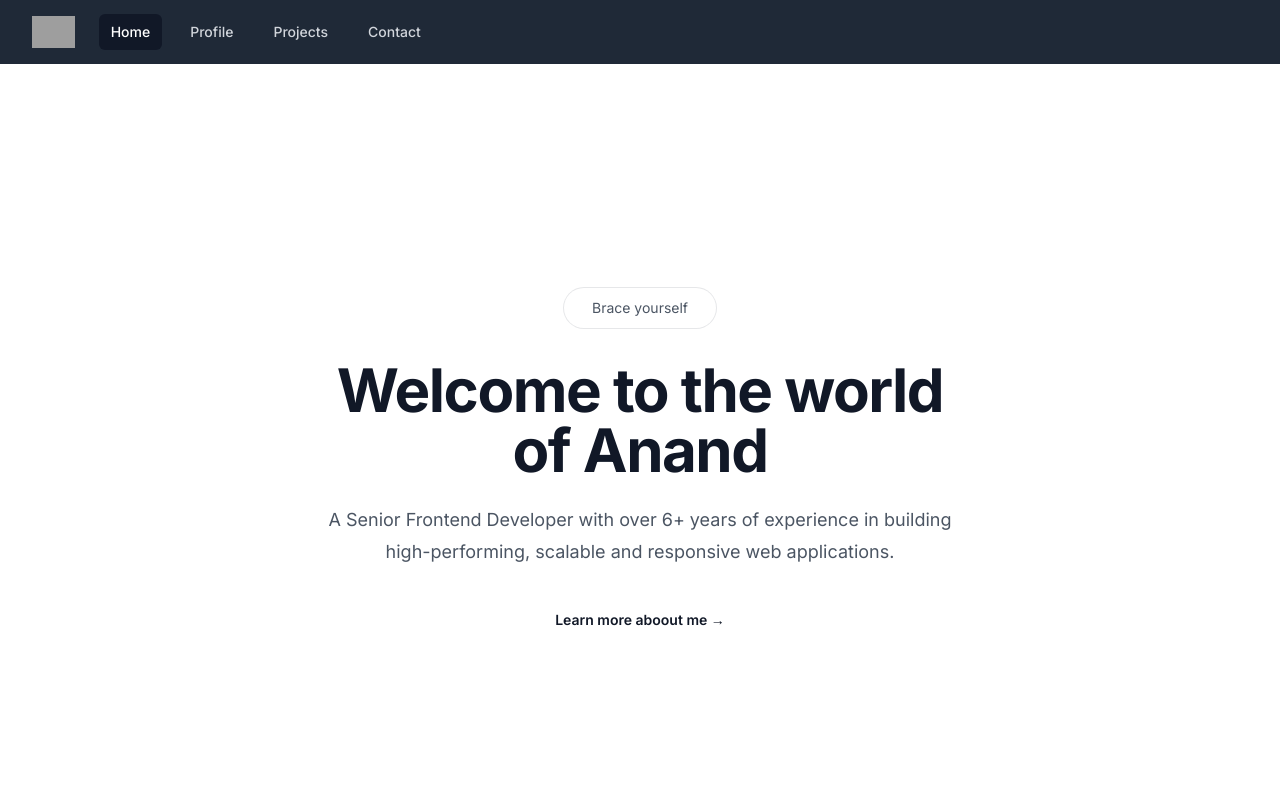
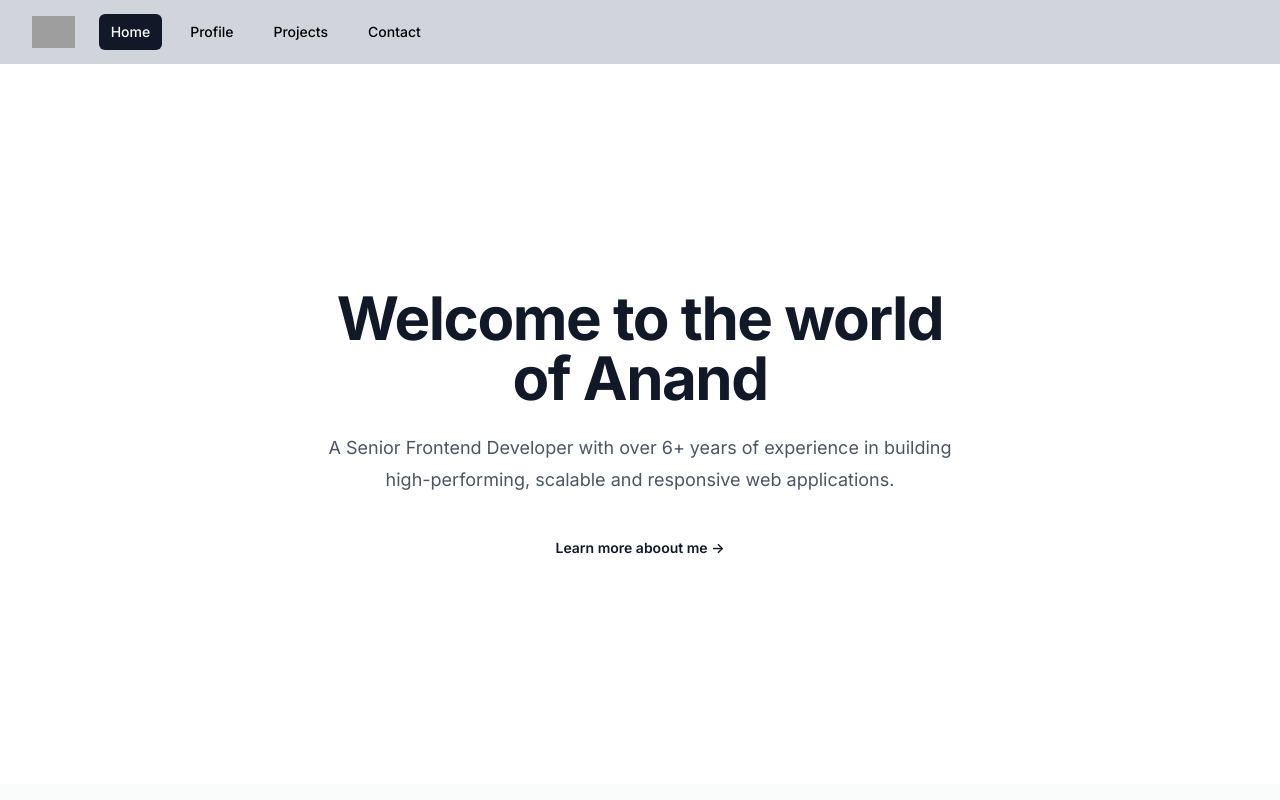
Before and after one commit to anand-radha-krishnan/anand-portfolio, a Next.js app: page / in a window 1280 px wide. Shown: the top 800 px of the page. Built offline with nearby package versions, Linux system fonts and the light colour scheme; grey boxes are pictures that could not be loaded.

Commit message:
portfolio: removing spline and adding profile page

```diff
--- a/src/app/globals.css
+++ b/src/app/globals.css
@@ -107,3 +107,12 @@ a {
 .zoom-15 {
   zoom: 15%;
 }
+
+.arrow {
+  transition: background 200ms, border 200ms;
+}
+
+.arrow-transform {
+  display: inline-block;
+  transition: transform 200ms;
+}
--- a/src/app/profile/page.tsx
+++ b/src/app/profile/page.tsx
@@ -1,44 +1,75 @@
-"use client";
-
 import React from "react";
-import Spline from "@splinetool/react-spline";
 import Link from "next/link";
 
 export default function Profile() {
-  const splineClassName = "w-[600px] h-[600px] mx-auto";
+  const workExperiences = [
+    {
+      timeline: "May 2022 - Present",
+      designation: "Senior Frontend Developer",
+      description: [
+        "Building an e-commerce platform for Audi with Next.js v14 and TypeScript. Frontend caching with React Query. ",
+        "Migrated the existing React v18 codebase to Next.js.",
+        "Deployed the application in multiple regions like EMEA, APAC and NA regions with multiple lanugages.",
+      ],
+    },
+    {
+      timeline: "Jan 2021 - Apr 2022",
+      designation: "Senior Frontend Developer",
+      description: [
+        "Developed reusable components using React and Typescript for 120+ Upper-funnel marketing pages for AT&T.",
+        "Content for the pages were managed in Adobe Experience Manager (AEM 6.4).",
+        "Developed standalone discount forms and integrated them into a hub page.",
+        "Led offshore team of 6 developers.",
+      ],
+    },
+    {
+      timeline: "Apr 2020 - Dec 2020",
+      designation: "Frontend Developer",
+      description: [
+        "Integrated SonarQube in CI/CD pipeline to improve code quality, test coverage and reduce security vulnerabilities.",
+        "Developed common components and deployed as npm packages using lerna, rollup.js and Storybook",
+      ],
+    },
+    {
+      timeline: "May 2018 - Mar 2020",
+      designation: "Frontend Developer",
+      description: [
+        "Built a Single Page Application for Directv using Angular framework with TypeScript.",
+        "Experimented with feature flags to provide personalized experience for users",
+        "Provided unique experience to users using A/B testing",
+      ],
+    },
+  ];
+
   return (
-    <div>
-      Welcome to the profile page
-      <div className="flex mx-auto">
-        <div className="max-w-sm h-auto rounded-3xl">
-          <div>
-            <Spline
-              className="zoom-15 h-96"
-              id="spline-1"
-              scene="https://prod.spline.design/FVZWbQH2B6ndj9UU/scene.splinecode"
-            />
+    <>
+      <div className="mx-auto max-w-xl text-2xl font-bold mt-24 mb-10">
+        Work Experience
+      </div>
+      {workExperiences.map((workExperience, index) => {
+        return (
+          <div
+            className="grid grid-cols-3 max-w-xl mx-auto pb-10 gap-3"
+            key={`work-experience-${index}`}
+          >
+            <div className="row-span-2">{workExperience.timeline}</div>
+            <div className="col-span-2">{workExperience.designation}</div>
+            <div className="col-span-2">
+              {workExperience.description.length &&
+                workExperience.description.map((desc, index) => {
+                  return (
+                    <ul
+                      key={`work-experience-description-${index}`}
+                      className="list-disc pl-4"
+                    >
+                      <li className="pb-2">{desc}</li>
+                    </ul>
+                  );
+                })}
+            </div>
           </div>
-        </div>
-        <div className="mt-10 flex items-center justify-center gap-x-6">
-          <Link
-            href="https://www.linkedin.com/in/anand-radha-krishnan/"
-            prefetch={false}
-            target="_blank"
-            className="bg-transparent hover:bg-white-500 text-white-700 font-semibold hover:text-white py-2 px-4 border border-blue-500 hover:border-white rounded"
-          >
-            LinkedIn Profile
-          </Link>
-        </div>
-        <div className="max-w-sm h-auto rounded-3xl">
-          <div>
-            <Spline
-              className="zoom-15 h-96"
-              id="spline-2"
-              scene="https://prod.spline.design/FVZWbQH2B6ndj9UU/scene.splinecode"
-            />
-          </div>
-        </div>
-      </div>
-    </div>
+        );
+      })}
+    </>
   );
 }
--- a/src/components/Header.tsx
+++ b/src/components/Header.tsx
@@ -4,10 +4,6 @@ import {
   Disclosure,
   DisclosureButton,
   DisclosurePanel,
-  Menu,
-  MenuButton,
-  MenuItem,
-  MenuItems,
 } from "@headlessui/react";
 import { Bars3Icon, BellIcon, XMarkIcon } from "@heroicons/react/24/outline";
 import Image from "next/image";
@@ -29,11 +25,10 @@ export default function Header() {
   const pathname = usePathname();
 
   return (
-    <Disclosure as="nav" className="bg-gray-800">
+    <Disclosure as="nav" className="bg-gray-300">
       <div className="mx-auto max-w-7xl px-2 sm:px-6 lg:px-8">
         <div className="relative flex h-16 items-center justify-between">
           <div className="absolute inset-y-0 left-0 flex items-center sm:hidden">
-            {/* Mobile menu button*/}
             <DisclosureButton className="group relative inline-flex items-center justify-center rounded-md p-2 text-gray-400 hover:bg-gray-700 hover:text-white focus:outline-none focus:ring-2 focus:ring-inset focus:ring-white">
               <span className="absolute -inset-0.5" />
               <span className="sr-only">Open main menu</span>
@@ -69,7 +64,7 @@ export default function Header() {
                       className={classNames(
                         isActive
                           ? "bg-gray-900 text-white"
-                          : "text-gray-300 hover:bg-gray-700 hover:text-white",
+                          : "text-black hover:bg-gray-700 hover:text-white",
                         "rounded-md px-3 py-2 text-sm font-medium"
                       )}
                     >
@@ -79,53 +74,6 @@ export default function Header() {
                 })}
               </div>
             </div>
-          </div>
-          <div className="absolute inset-y-0 right-0 flex items-center pr-2 sm:static sm:inset-auto sm:ml-6 sm:pr-0">
-            {/* Profile dropdown */}
-            {/* <Menu as="div" className="relative ml-3">
-              <div>
-                <MenuButton className="relative flex rounded-full bg-gray-800 text-sm focus:outline-none focus:ring-2 focus:ring-white focus:ring-offset-2 focus:ring-offset-gray-800">
-                  <span className="absolute -inset-1.5" />
-                  <span className="sr-only">Open user menu</span>
-                  <Image
-                    alt=""
-                    width={50}
-                    height={50}
-                    src="https://tailwindui.com/img/logos/mark.svg"
-                    // className="h-8 w-8 rounded-full"
-                  />
-                </MenuButton>
-              </div>
-              <MenuItems
-                transition
-                className="absolute right-0 z-10 mt-2 w-48 origin-top-right rounded-md bg-white py-1 shadow-lg ring-1 ring-black ring-opacity-5 transition focus:outline-none data-[closed]:scale-95 data-[closed]:transform data-[closed]:opacity-0 data-[enter]:duration-100 data-[leave]:duration-75 data-[enter]:ease-out data-[leave]:ease-in"
-              >
-                <MenuItem>
-                  <a
-                    href="#"
-                    className="block px-4 py-2 text-sm text-gray-700 data-[focus]:bg-gray-100"
-                  >
-                    Your Profile
-                  </a>
-                </MenuItem>
-                <MenuItem>
-                  <a
-                    href="#"
-                    className="block px-4 py-2 text-sm text-gray-700 data-[focus]:bg-gray-100"
-                  >
-                    Settings
-                  </a>
-                </MenuItem>
-                <MenuItem>
-                  <a
-                    href="#"
-                    className="block px-4 py-2 text-sm text-gray-700 data-[focus]:bg-gray-100"
-                  >
-                    Sign out
-                  </a>
-                </MenuItem>
-              </MenuItems>
-            </Menu> */}
           </div>
         </div>
       </div>
--- a/src/components/Hero.tsx
+++ b/src/components/Hero.tsx
@@ -4,11 +4,6 @@ export default function Hero() {
   return (
     <div className="bg-white">
       <div className="mx-auto max-w-2xl py-32 sm:py-48 lg:py-56">
-        <div className="hidden sm:mb-8 sm:flex sm:justify-center">
-          <div className="relative rounded-full px-7 py-2 text-sm leading-6 text-gray-600 ring-1 ring-gray-900/10 hover:ring-gray-900/20 pointer-events-none">
-            Brace yourself
-          </div>
-        </div>
         <div className="text-center">
           <h1 className="text-4xl font-bold tracking-tight text-gray-900 sm:text-6xl">
             Welcome to the world of Anand
@@ -20,9 +15,12 @@ export default function Hero() {
           <div className="mt-10 flex items-center justify-center gap-x-6">
             <Link
               href="/profile"
-              className="text-sm font-semibold leading-6 text-gray-900"
+              className="text-sm font-semibold leading-6 text-gray-900 arrow"
             >
-              Learn more aboout me <span aria-hidden="true">→</span>
+              Learn more aboout me{" "}
+              <span aria-hidden="true" className="">
+                <span className="arrow-transform">-&gt;</span>
+              </span>
             </Link>
           </div>
         </div>
```
